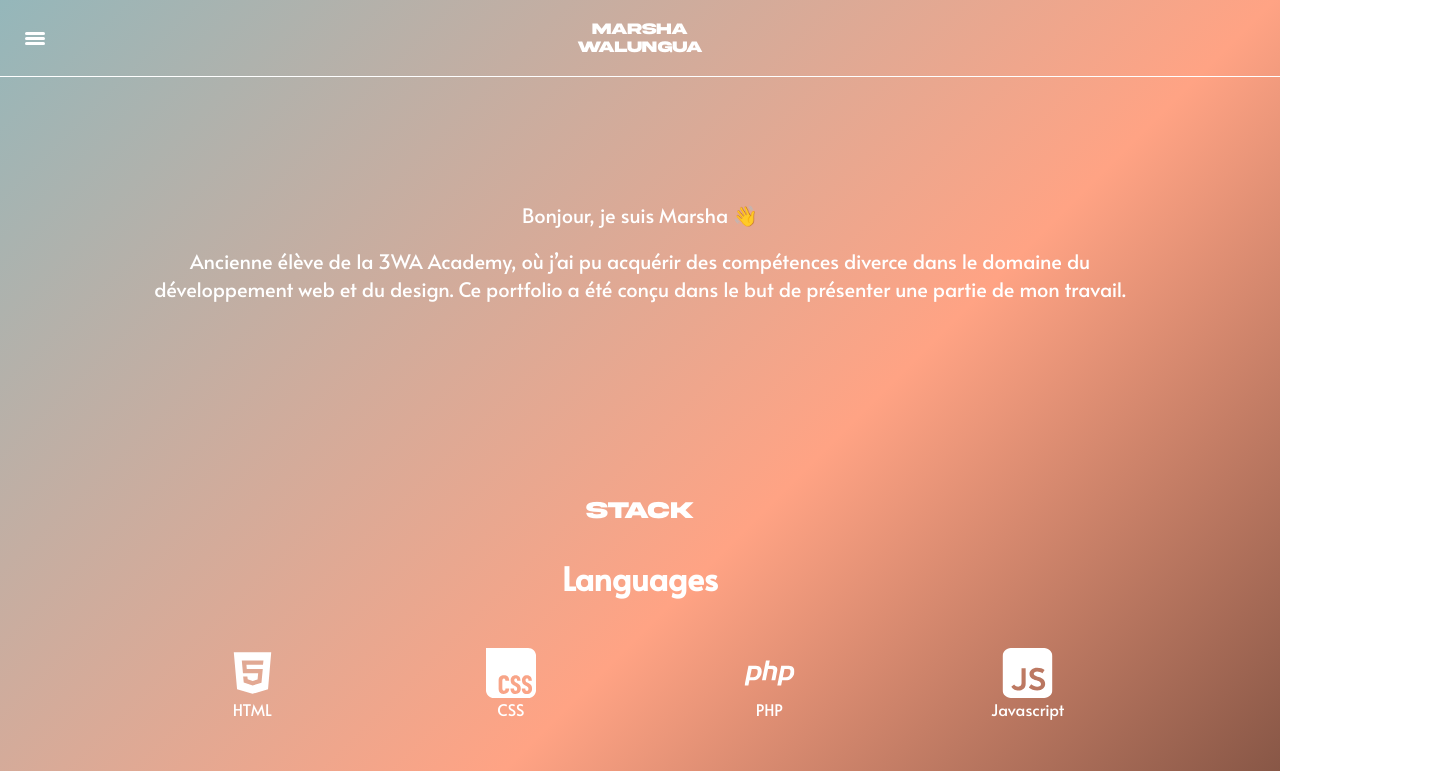
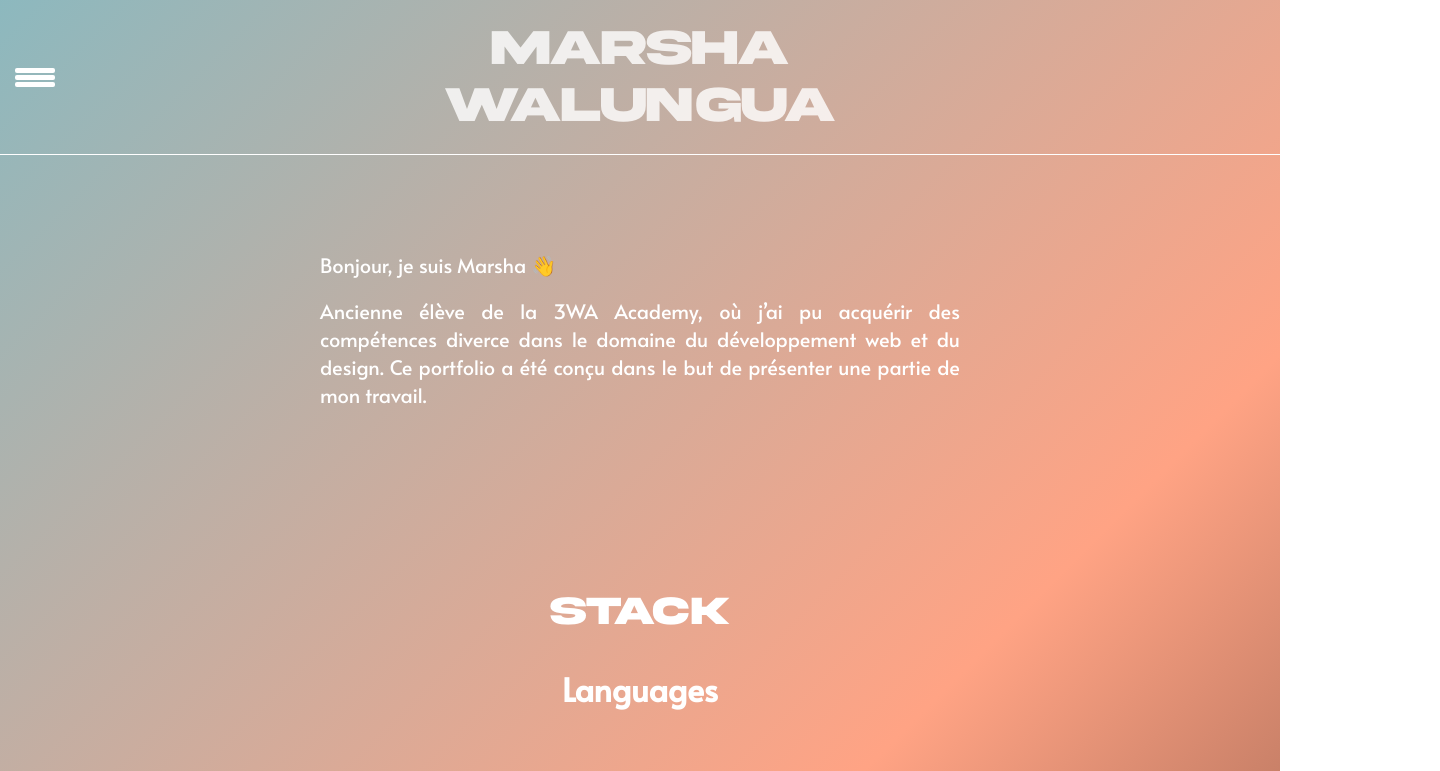
Before and after one commit to mrsh-online/portfolio-marsha-walungua, a React (Vite) app: page / in a window 1280 px wide. Shown: the top 771 px of the page, 1440 px wide, since content can reach past the window. Built offline with nearby package versions, Linux system fonts and the light colour scheme.

Commit message:
fin responsive

```diff
--- a/src/App.sass
+++ b/src/App.sass
@@ -173,6 +173,8 @@ nav
   justify-content: center
   align-items:  center
   &Prenom, &Nom
+
+    opacity: 0.8
     display: flex
     align-items: center
     justify-content: center
@@ -227,10 +229,11 @@ nav
       filter: blur(0px)
 
 .underHeaderLine
-  width: 100%
+  width: 150vw
   background: white
   height: 1px
   animation: 1.5s ease-in-out appear
+  transform: translateX(-25%)
 
 @keyframes  appear
 
@@ -358,6 +361,8 @@ nav
   width: 80%
   justify-content: center
   align-items: center
+  .reactjs-file-preview-preview-file
+    max-width: 350px
   *
     cursor: pointer
   a
@@ -376,3 +381,49 @@ nav
       backdrop-filter: blur(22px)
       -webkit-backdrop-filter: blur(12px)
       color: white
+
+@media (min-width: 1024px)
+
+  .logoPrenom, .logoNom
+    font-size: 50px
+
+  .burger
+    span
+      height: 5px
+      width: 40px
+
+  .burger.active .burgerThree
+    transform: rotate(-45deg) translate(5px, -7px)
+    opacity: 0.8
+  .burger.active .burgerOne
+    transform: rotate(45deg) translate(3px, 5px);
+    opacity: 0.8
+
+  h2
+    font-size: 40px
+  nav,.HomeLang
+    width: 20%
+  .Home
+    p
+      text-align: justify
+      width: 50%
+
+  .Work
+    &El
+      &Text
+        max-width: 60%
+      &Img
+        max-width: 100%
+        display: block
+        width: 100%
+        img
+          width: 100%
+  section
+    max-width: 1280px
+
+  .Competences .pictoContainer p
+    font-size: 30px
+    img
+      height: 70px
+  .cv .reactjs-file-preview-preview-file
+      max-width: 550px
--- a/src/Components/Background/Background.sass
+++ b/src/Components/Background/Background.sass
@@ -3,7 +3,7 @@
 
 .noisy-bg
   width: 100vw
-  height: 100vh
+  height: 150vh
   display: flex
   justify-content: center
   align-items: center
```
